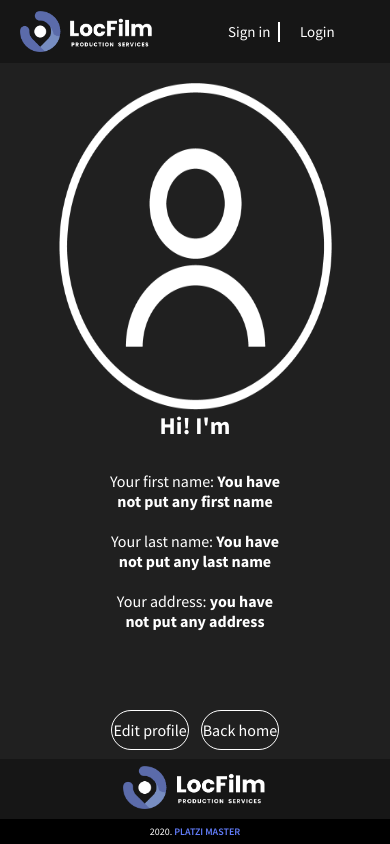
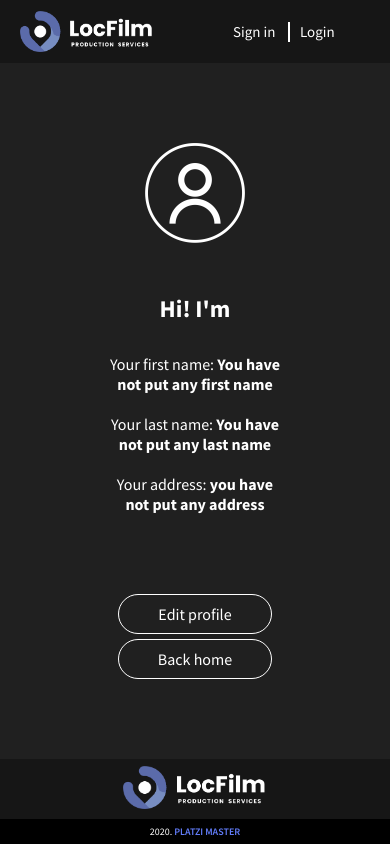
Before and after one commit to cesarp04/locfilm-frontend, a React app: page /user in a window 390 px wide. Built offline with nearby package versions, Linux system fonts and the light colour scheme; no server answers.

Commit message:
bug fixes on the user profile page, editing the user profile page and on a link of register in login page

```diff
--- a/src/assets/styles/components/SignInLogin.scss
+++ b/src/assets/styles/components/SignInLogin.scss
@@ -8,7 +8,8 @@
 .Header__SignLogin-Sign{
     width: 50px;
     border-right: 2px solid white;
-    margin-right: 20px;
+    margin-right: 10px;
+    padding-right: 5px;
     font-size: 15px;
     color: white;
 }
--- a/src/assets/styles/components/UserEdit.scss
+++ b/src/assets/styles/components/UserEdit.scss
@@ -24,6 +24,7 @@
   justify-content: center;
   align-items: center;
   flex-direction: column;
+  // background-color: darkgoldenrod;
 }
 .container-photoEdit>h1{
   color: $white;
@@ -35,6 +36,12 @@
   width: 110px;
   height: 110px;
   margin-bottom: 20px;
+  // background-color: darkgreen;
+}
+.container-photoEdit-perfil--img{
+  width: 110px;
+  height: 110px;
+  // background-color: darkkhaki;
 }
 .edit__container-form {
   display: flex;
--- a/src/assets/styles/components/UserProfile.scss
+++ b/src/assets/styles/components/UserProfile.scss
@@ -17,17 +17,31 @@ margin: 0;
   height: calc(100vh - (90px + 200px));
   height: auto;
   margin-bottom: 50px;
+  // background-color: skyblue;
 }
 .container-photo{
   border: 1px solid $white;
   border-radius: 20px;
   display: flex;
   justify-content: center;
+  align-items: center;
+  flex-direction: column;
   width: 25%;
+  // background-color: slateblue;
 
 }
 .container-photo-perfil{
   margin-top: 20px;
+  // background-color: springgreen;
+  width: auto;
+  height: 100px;
+  text-align: center;
+
+}
+.container-photo-perfil>img{
+  width: 100px;
+  height: 100px;
+
 }
 
 .container-about {
@@ -35,8 +49,12 @@ margin: 0;
   display: flex;
   flex-direction: column;
   align-items: center;
+  // background-color: darkcyan;
+  // background-color: tomato;
+  width: 80%;
 }
 .container-about h1 {
+  margin-top: 40px;
   text-align: center;
 }
 
@@ -52,9 +70,11 @@ margin: 0;
   display: flex;
   justify-content: center;
   justify-content: space-between;
-  margin-top: 20px;
+  margin-top: 40px;
   margin-bottom: 20px;
   align-items: center;
+  // background-color: darkblue;
+  // background-color: teal;
 }
 .container-links>a{
   width: 40%;
@@ -114,6 +134,7 @@ margin: 0;
     margin: 0;
     padding: 0;
     width: 223px;
+    margin-top: 50px;
     margin-bottom: 30px;
   }
 
@@ -129,11 +150,35 @@ margin: 0;
     margin: 0;
 
   }
+  .container-photo-perfil{
+    // background-color: violet;
+    width: 100px;
+    height: 100px;
+  }
   .container-photo-perfil>img{
     // background-color: wheat;
     width: 100%;
     height: 100%;
     margin-bottom: 50px;
   }
+  .container-links{
+    // background-color: yellow;
+    height: auto;
+    display: flex;
+    flex-direction: column;
+  }
+  .container-links>a{
+    // background-color: darkblue;
+    width: 80%;
+    height: 38px;
+    cursor: pointer;
+  }
+  .container-links>a:nth-child(2){
+    margin-top: 5px;
+  }
+  .container-links>a:hover{
+    background-color: $button-color;
+
+  }
 
 }
--- a/src/containers/Login.jsx
+++ b/src/containers/Login.jsx
@@ -3,6 +3,8 @@ import { loginUser, setError } from "../actions/usersActions"
 import { useHistory } from "react-router-dom"
 import { useDispatch, useSelector } from "react-redux"
 import validator from "validator"
+import { Link } from "react-router-dom"
+
 
 import Header from "../components/Header"
 import "../assets/styles/components/Login.scss"
@@ -92,7 +94,7 @@ const Login = () => {
           </form>
           <div className="login__container__register">
             <p className="login__container__register-p">
-              You dont have any account. <a href="#">Register</a>
+              You dont have any account. <Link to="register">Register</Link>
             </p>
           </div>
         </section>
@@ -101,4 +103,5 @@ const Login = () => {
   )
 }
 
+
 export default Login
--- a/src/containers/UserEdit.jsx
+++ b/src/containers/UserEdit.jsx
@@ -46,9 +46,9 @@ const UserEdit = () => {
             <h1 className="container-photoEdit-title">Edit your profile</h1>
             <figure className="container-photoEdit-perfil">
               {data.picture ? (
-                <img src={data.picture} alt="Photo Perfil" />
+                <img className="container-photoEdit-perfil--img" src={data.picture} alt="Photo Perfil" />
               ) : (
-                <img src={avatar} alt="Photo Perfil" />
+                <img className="container-photoEdit-perfil--img" src={avatar} alt="Photo Perfil" />
               )}
             </figure>
             <form onSubmit={handleUpdate} className="edit__container-form">
--- a/src/containers/UserProfile.jsx
+++ b/src/containers/UserProfile.jsx
@@ -31,7 +31,7 @@ const User = () => {
             <h1>Hi! I&apos;m {data.username}</h1>
 
             {data.first_name ? (
-              <p>Your first name:{data.first_name}</p>
+              <p>Your first name: {data.first_name}</p>
             ) : (
               <p>
                 Your first name:{"  "}
@@ -39,7 +39,7 @@ const User = () => {
               </p>
             )}
             {data.last_name ? (
-              <p>Your last name:{data.last_name}</p>
+              <p>Your last name: {data.last_name}</p>
             ) : (
               <p>
                 Your last name: {"  "}
@@ -47,7 +47,7 @@ const User = () => {
               </p>
             )}
             {data.address ? (
-              <p>Your address:{data.address}</p>
+              <p>Your address: {data.address}</p>
             ) : (
               <p>
                 Your address: <strong>you have not put any address</strong>{" "}
```
Also changed, not shown: 1 other file (tests, documents, lock files or other folders).
